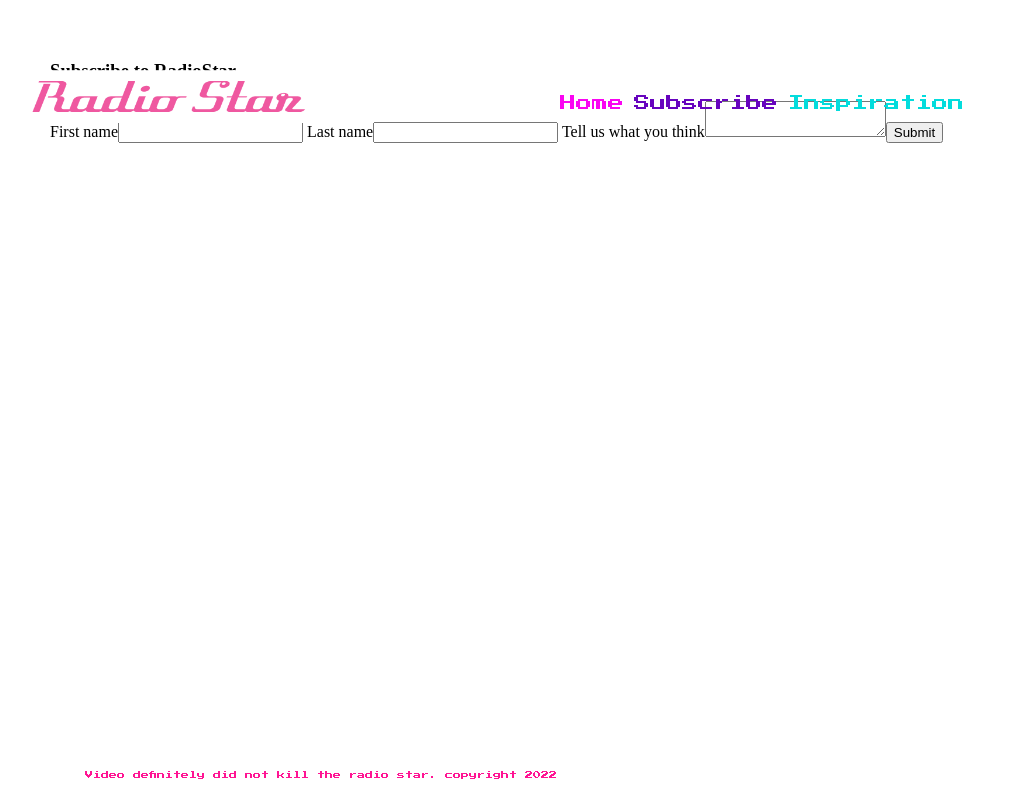
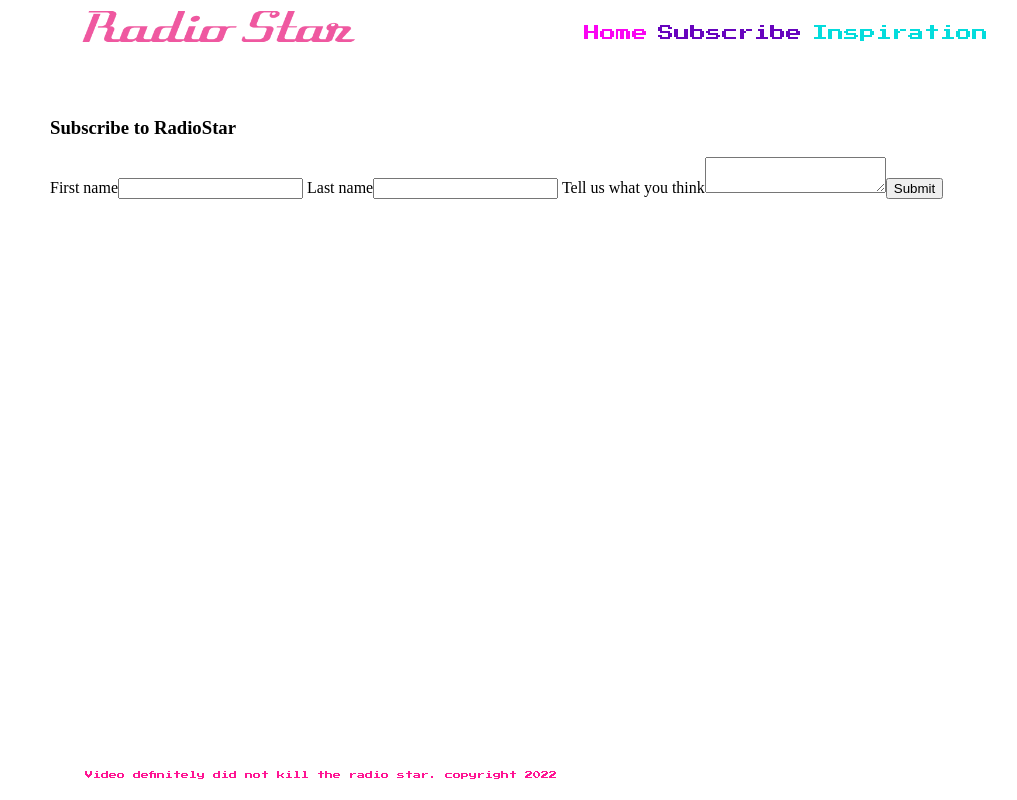
Before and after one commit to Amamason/radio-project, a React (Create React App) app: page /subscribe in a window 1280 px wide. Shown: the top 800 px of the page, without its empty margins (0-1017 px from the left). Built offline with nearby package versions, Linux system fonts and the light colour scheme.

Commit message:
css tweaks

```diff
--- a/src/App.css
+++ b/src/App.css
@@ -2,14 +2,6 @@
 @import url('https://fonts.googleapis.com/css2?family=Press+Start+2P&display=swap');
 
 
-@keyframes App-logo-spin {
-  from {
-    transform: rotate(0deg);
-  }
-  to {
-    transform: rotate(360deg);
-  }
-}
 
 .App {
   display: flex;
@@ -32,7 +24,7 @@ body {
   flex-wrap: wrap;
   justify-content: center;
   position: absolute;
-  margin-top: 200px;
+  margin-top: 115px;
   margin-left: 95px;
   font-size: 1.2rem;
   padding: 20px;
@@ -43,7 +35,7 @@ body {
   width: 230px;
   height: 140px;
   margin-left: 399px;
-  margin-top: 395px;
+  margin-top: 305px;
   background-color: rgb(242, 242, 110);
   font-size: 1.5rem;
   border: 2px solid rgb(9, 9, 9);
@@ -117,18 +109,20 @@ audio {
 }
 
 .navbuttons {
-  display: flex;
   position: absolute;
-  align-items: right;
-  margin-left: 560px;
-  margin-right: 0;
-  margin-top: 35px;
+  margin-left: 500px;
+  margin-top: 25px;
+  padding-left: 4em;
   z-index: 600;
   font-family: 'Press Start 2P', cursive;
   font-size: 1rem;
-  z-index: 405;
 }
 
+.headerContainer {
+  display: inline-flex;
+  justify-content: left;
+  margin-left: 20px;
+}
 .homebutton{
   color: rgb(250, 5, 242);
   padding-right: 10px;
--- a/src/Header.js
+++ b/src/Header.js
@@ -5,17 +5,18 @@ import {NavLink} from "react-router-dom";
 function Header (){
 return (
     <React.Fragment>
-
-    <div className="weblogo">
-    <img src={image} alt="" width={300}/>
-    </div>
-
+    <div className="headerContainer">
     <div className='navbuttons'>
     <NavLink className ="homebutton" exact to="/">Home</NavLink>
     <NavLink className ="subscribebutton" exact to="/subscribe">Subscribe</NavLink>
     <NavLink className ="inspirationbutton" exact to="/inspiration">Inspiration</NavLink>
     </div>
 
+    <div className="weblogo">
+    <img src={image} alt="" width={300}/>
+    </div>
+
+    </div>
     </React.Fragment>
 );
 }
--- a/src/index.css
+++ b/src/index.css
@@ -42,7 +42,7 @@ code {
 
 .boomBox {
   position: absolute;
-  top:60px;
+  top:30px;
   left: 0;
   width: 100%;
   height: 100%;
@@ -52,8 +52,8 @@ code {
   }
 
 .weblogo {
-  position: absolute;
-  margin-top: 10px;
-  margin-left: 20px;
-  z-index: 500;
+  margin-top: 0;
+  margin-left: 50px;
+  z-index: 0;
+
 }
```
